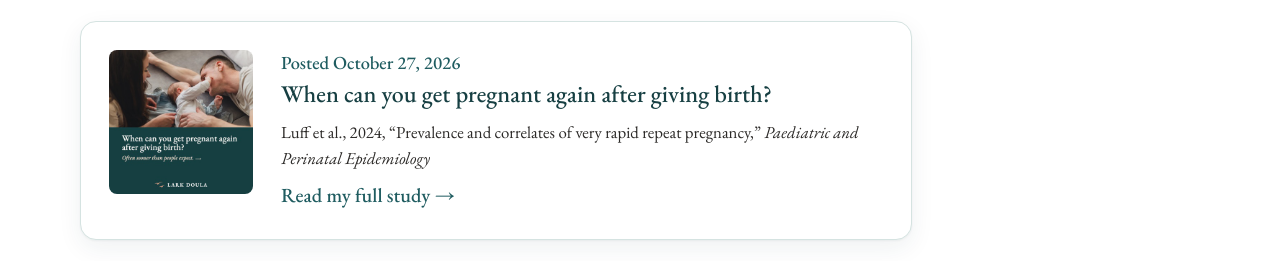
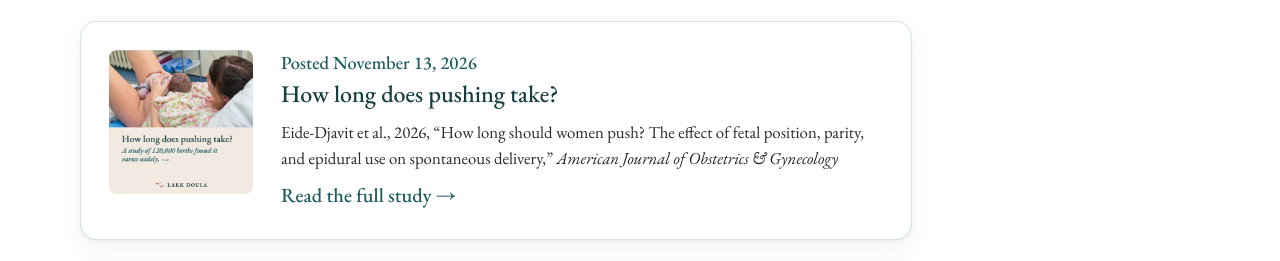
Before and after one commit to amandaluff/larkdoula-site, a plain HTML site: page studies.html in a window 1280 px wide. Shown: the part 337-598 px from the top of the page. Drawn offline with nearby package versions, Linux system fonts and the light colour scheme.

Commit message:
Studies page: add the pushing time study (Eide-Djavit et al., 2026)
Co-Authored-By: Claude Opus 5.5 <noreply@anthropic.com>

```diff
--- a/studies.html
+++ b/studies.html
@@ -83,6 +83,17 @@
       <div class="wrap">
         <!-- Newest first. To add a study, copy one <li>…</li> block below and edit it. Thumbnails are the post's first image, 400 px square, in images/. -->
         <ul class="study-list">
+          <li class="card study">
+            <img src="images/study-pushing-time.jpg" alt="The first image of the post: a newborn, just born, lies on the chest of the person who gave birth, in a hospital bed." width="400" height="400" loading="lazy">
+            <div class="study-head">
+              <p class="eyebrow">Posted November 13, 2026</p>
+              <h2>How long does pushing take?</h2>
+            </div>
+            <div class="study-body">
+              <p class="source">Eide-Djavit et al., 2026, &ldquo;How long should women push? The effect of fetal position, parity, and epidural use on spontaneous delivery,&rdquo; <em>American Journal of Obstetrics &amp; Gynecology</em></p>
+              <a class="arrow-link" href="https://www.ajog.org/article/S0002-9378(26)00249-8/fulltext" aria-label="Read the full study on how long pushing takes">Read the full study</a>
+            </div>
+          </li>
           <li class="card study">
             <img src="images/study-birth-spacing.jpg" alt="The first image of the post: parents lying on a couch with their newborn between them." width="400" height="400" loading="lazy">
             <div class="study-head">
```
Also changed, not shown: images/study-pushing-time.jpg (added).
